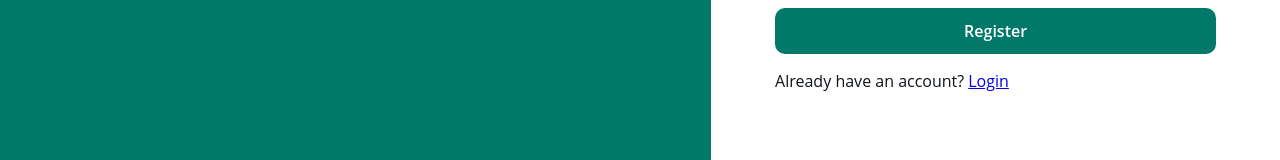
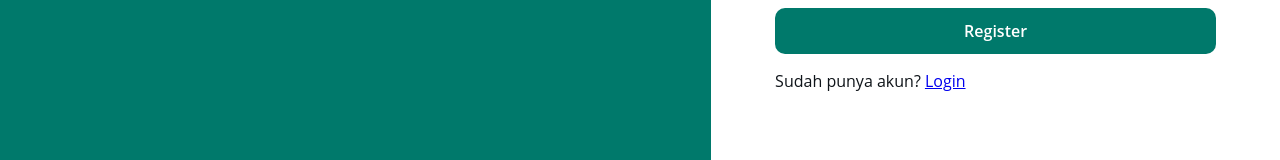
Before and after one commit to buhorii26/submission-discuss-app, a React (Vite) app: page /register in a window 1280 px wide. Shown: the part 721-881 px from the top of the page. Built offline with nearby package versions, Linux system fonts and the light colour scheme; what react-redux-loading-bar would draw is missing.

Commit message:
merubah already a have account menjadi Sudah punya akun? pada RegisterPage.jsx

```diff
--- a/src/pages/RegisterPage.jsx
+++ b/src/pages/RegisterPage.jsx
@@ -29,7 +29,7 @@ function RegisterPage() {
           <RegisterForm register={onRegister} />
 
           <p>
-            Already have an account?
+            Sudah punya akun?
             {' '}
             <Link to="/">Login</Link>
           </p>
```
